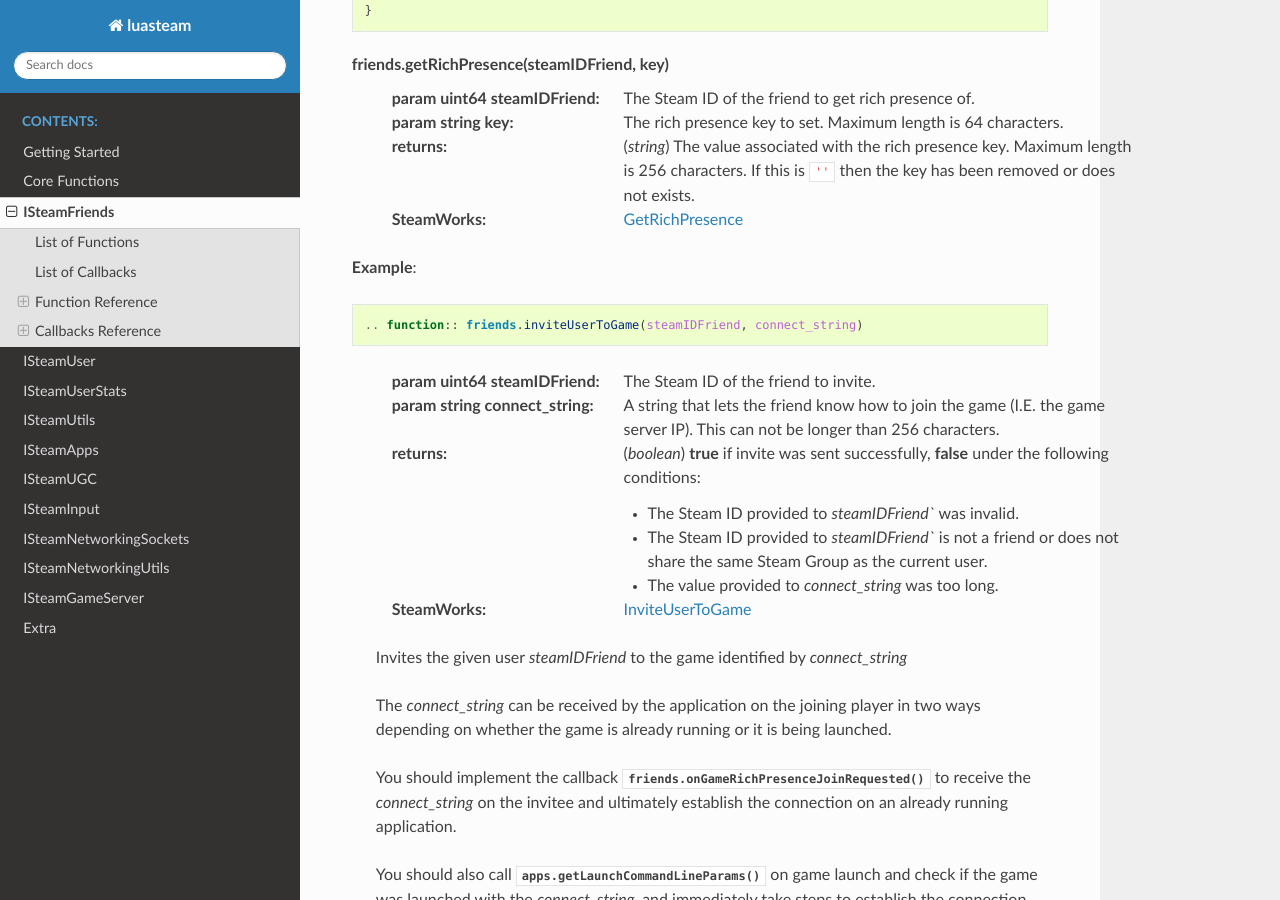
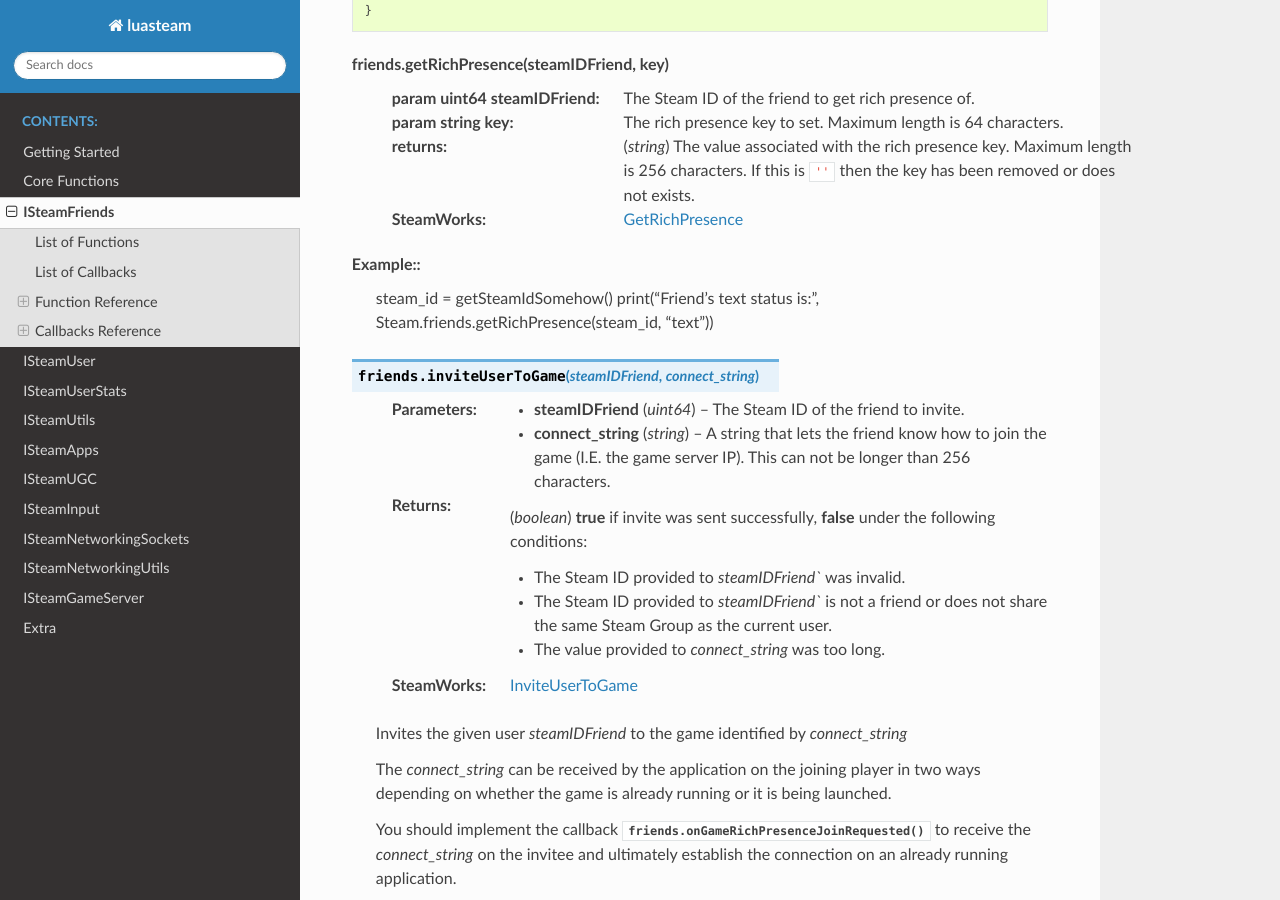
Before and after one commit to uspgamedev/luasteam, a Sphinx documentation site: the page built from docs/friends.rst, in a window 1280 px wide and 900 px high, scrolled down 2758 px. Built offline with Sphinx 7.4.7 and the Read the Docs theme 3.1.0, drawn with Linux system fonts in a browser that asks for light colours.

Commit message:
. adding an example for friends.getRichPresence()

```diff
--- a/docs/friends.rst
+++ b/docs/friends.rst
@@ -120,6 +120,8 @@ friends.getRichPresence(steamIDFriend, key)
     :SteamWorks: `GetRichPresence <https://partner.steamgames.com/doc/api/ISteamFriends#GetRichPresence>`_
 
 **Example**::
+    steam_id = getSteamIdSomehow()
+    print("Friend's text status is:", Steam.friends.getRichPresence(steam_id, "text"))
 
 .. function:: friends.inviteUserToGame(steamIDFriend, connect_string)
 
```
